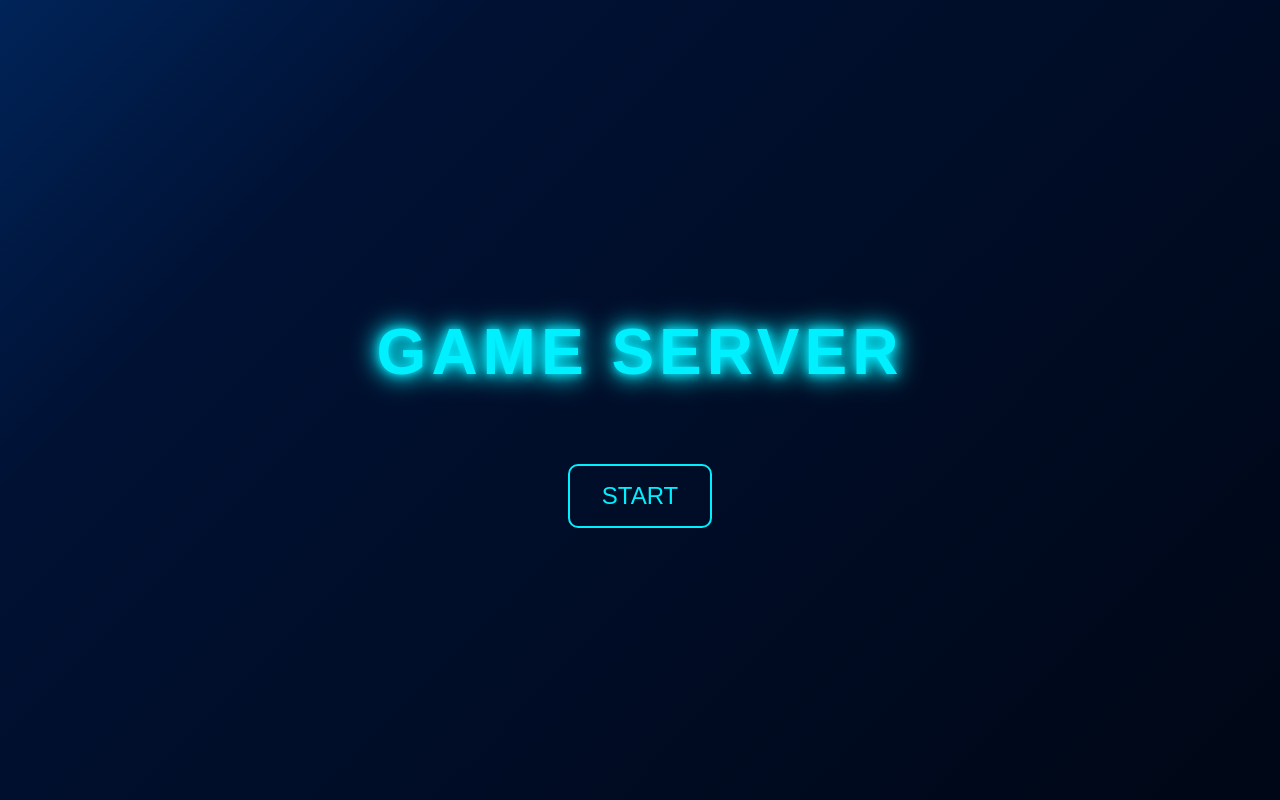
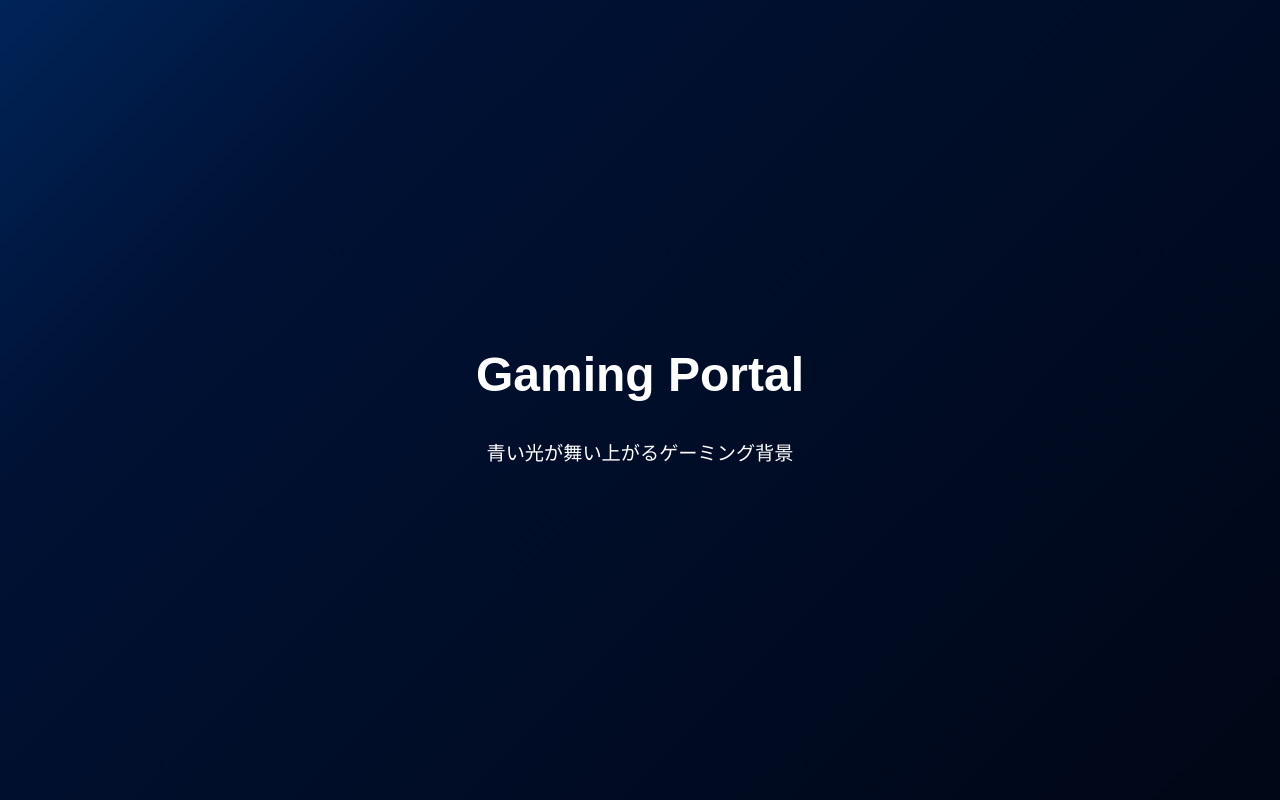
Before and after one commit to ANPAMAW2323iw/game-server.github.io, a plain HTML site: page index.html in a window 1280 px wide. Drawn offline with nearby package versions, Linux system fonts and the light colour scheme.

Commit message:
index.html

```diff
--- a/index.html
+++ b/index.html
@@ -6,11 +6,54 @@
     <title>GAME SERVER</title>
     <link rel="stylesheet" href="styles.css" />
   </head>
+  <!DOCTYPE html>
+<html lang="ja">
+  <head>
+    <meta charset="UTF-8" />
+    <meta name="viewport" content="width=device-width, initial-scale=1.0" />
+    <title>Gaming Portal</title>
+    <style>
+      /* パーティクル用のスタイル */
+      #tsparticles {
+        position: fixed;
+        width: 100%;
+        height: 100%;
+        z-index: -1;
+        top: 0;
+        left: 0;
+      }
+
+      body {
+        margin: 0;
+        padding: 0;
+        font-family: sans-serif;
+        height: 100vh;
+        color: white;
+        background-color: black;
+        display: flex;
+        flex-direction: column;
+        justify-content: center;
+        align-items: center;
+        text-align: center;
+      }
+
+      h1 {
+        font-size: 3rem;
+        margin-bottom: 1rem;
+      }
+
+      p {
+        font-size: 1.2rem;
+      }
+    </style>
+  </head>
   <body>
-    <div class="title-container">
-      <h1 class="neon">GAME SERVER</h1>
-      <a href="game.html" class="start-button">START</a>
-      <div id="tsparticles">
+    <div id="tsparticles"></div>
+
+    <h1>Gaming Portal</h1>
+    <p>青い光が舞い上がるゲーミング背景</p>
+
+    <!-- tsParticles本体 -->
     <script src="https://cdn.jsdelivr.net/npm/tsparticles@3.3.0/tsparticles.bundle.min.js"></script>
     <script>
       tsParticles.load("tsparticles", {
@@ -21,16 +64,19 @@
         particles: {
           number: {
             value: 60,
-        density: { enable: true, area: 800 }
+            density: {
+              enable: true,
+              area: 800
+            }
           },
           color: {
-        value: "#00ccff" // 青く光る
+            value: "#00ccff"
           },
           shape: {
             type: "circle"
           },
           opacity: {
-        value: 0.6,
+            value: 0.5,
             random: true
           },
           size: {
@@ -40,7 +86,7 @@
           move: {
             enable: true,
             speed: 1,
-        direction: "top", // 上に向かって流れる
+            direction: "top",
             outModes: {
               default: "out"
             }
@@ -49,6 +95,5 @@
         detectRetina: true
       });
     </script>
-    </div>
   </body>
 </html>
```
Lines whose indentation alone changed are shown as unchanged.
